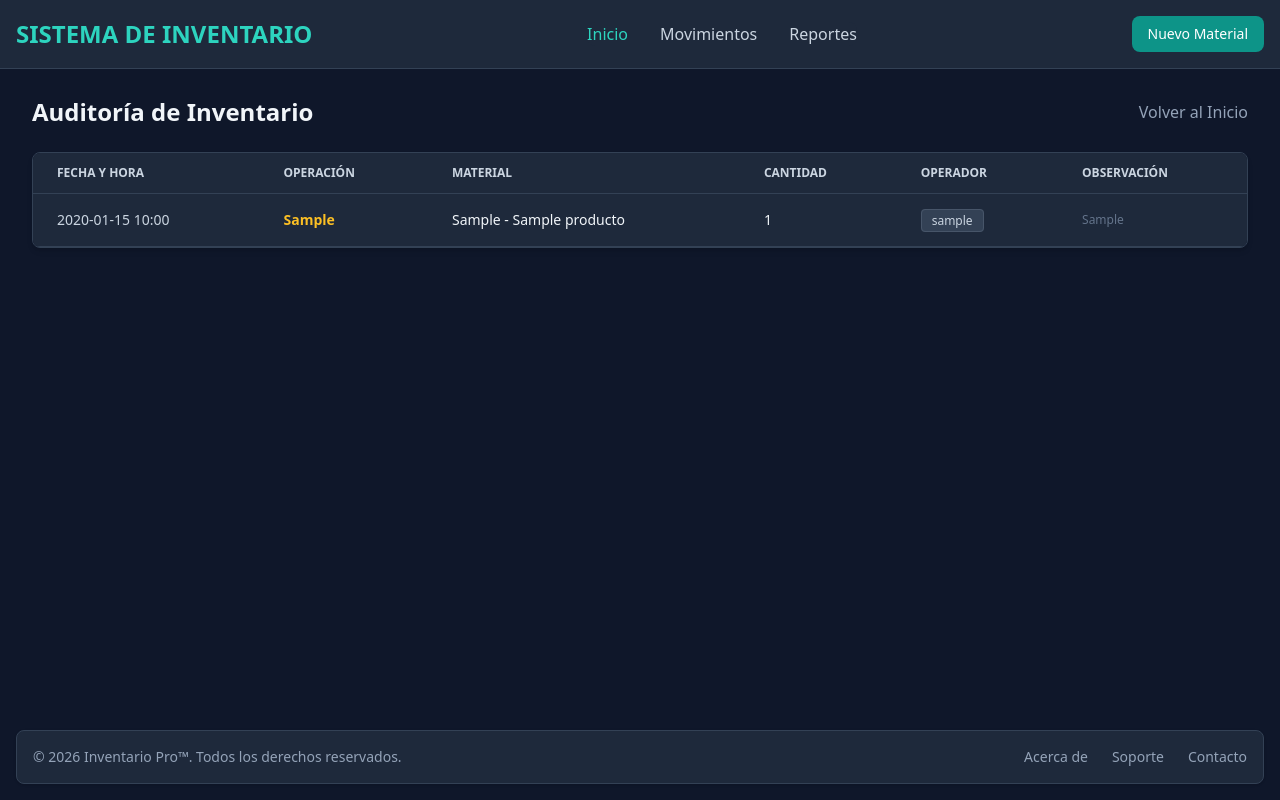
After one commit to 4ndrme/Sistema-de-inventario, a Flask app: page /movimientos in a window 1280 px wide. The commit adds this page. Run offline with Flask 3, Linux system fonts and the light colour scheme; tables that the repository leaves empty hold one stand-in row (values such as "Sample post"); some libraries are stand-ins or nearby versions.

Commit message:
Se agrego un sistema de transacciones en el inventario para registrar ingresos y despachos de materiales, incluyendo validaciones de stock y un historial de movimientos.

```diff
--- a/app.py
+++ b/app.py
@@ -45,6 +45,45 @@ def nuevo_material():
 
     return render_template("nuevo_material.html")
 
+@app.route("/procesar_movimiento/<int:id_producto>", methods=["GET", "POST"])
+def procesar_movimiento(id_producto):
+    # 1. Buscamos el material exacto en la base de datos
+    producto = Producto.query.get_or_404(id_producto)
+
+    # 2. Capturamos los datos que nos enviará el HTML
+    tipo_movimiento = request.form.get("tipo_movimiento") # 'INGRESO' o 'DESPACHO'
+    cantidad = int(request.form.get("cantidad", 0))
+    observacion = request.form.get("observacion", "")
+
+    # 3. REGLA DE SEGURIDAD: Evitar stock negativo
+    if tipo_movimiento == "DESPACHO" and cantidad > producto.stock:
+        flash("Error: No hay suficiente stock en el almacén para este despacho.", "error")
+        return redirect(url_for('inicio'))
+
+    # 4. Lógica Matemática
+    if tipo_movimiento == "INGRESO":
+        producto.stock += cantidad
+    elif tipo_movimiento == "DESPACHO":
+        producto.stock -= cantidad
+
+    # 5. Registro Inmutable de Auditoría
+    nuevo_movimiento = Movimiento(
+        tipo_movimiento=tipo_movimiento,
+        cantidad=cantidad,
+        observacion=observacion,
+        producto_id=producto.id,
+        # Usamos el ID por defecto (1) temporalmente hasta que tengamos el sistema de Login listo
+        usuario_id=1
+    )
+
+    # 6. Transacción Segura (Se guarda el stock y el historial al mismo tiempo)
+    db.session.add(nuevo_movimiento)
+    db.session.commit()
+
+    # 7. Mensaje de éxito y redirección
+    flash(f"{tipo_movimiento} de {cantidad} unidades procesado con éxito.", "success")
+    return redirect(url_for('inicio'))
+
 @app.route("/eliminar/<int:id>", methods=["POST"])
 def eliminar_producto(id):
     producto = db.session.get(Producto, id)
@@ -53,48 +92,52 @@ def eliminar_producto(id):
         db.session.commit()
     return redirect(url_for("inicio"))
 
-@app.route("/movimientos", methods=["GET", "POST"])
-def movimientos():
+@app.route("/procesar_movimiento/<int:id_producto>", methods=["GET", "POST"])
+def procesar_movimiento(id_producto):
+    producto = Producto.query.get_or_404(id_producto)
+
     if request.method == "POST":
-        producto_id = request.form.get("producto_id")
         tipo_movimiento = request.form.get("tipo_movimiento")
         cantidad = int(request.form.get("cantidad", 0))
+        observacion = request.form.get("observacion", "")
 
-        producto = db.session.get(Producto, int(producto_id)) if producto_id else None
+        if tipo_movimiento == "DESPACHO" and cantidad > producto.stock:
+            flash("Error: No hay suficiente stock en el almacén para este despacho.", "error")
+            return redirect(url_for('inicio'))
 
-        if producto:
-            if tipo_movimiento == "ENTRADA":
-                producto.stock += cantidad
-            elif tipo_movimiento == "SALIDA" and producto.stock >= cantidad:
-                producto.stock -= cantidad
+        if tipo_movimiento == "INGRESO":
+            producto.stock += cantidad
+        elif tipo_movimiento == "DESPACHO":
+            producto.stock -= cantidad
 
-            # Obtener el primer usuario registrado para satisfacer la FK no nula
-            usuario_default = Usuario.query.first()
-            usuario_id_val = usuario_default.id if usuario_default else 1
+        nuevo_movimiento = Movimiento(
+            tipo_movimiento=tipo_movimiento,
+            cantidad=cantidad,
+            observacion=observacion,
+            producto_id=producto.id,
+            usuario_id=1
+        )
 
-            columnas_mov = [col.name for col in Movimiento.__table__.columns]
-            kwargs_mov = {
-                "producto_id": producto.id,
-                "cantidad": cantidad
-            }
+        db.session.add(nuevo_movimiento)
+        db.session.commit()
 
-            if "tipo" in columnas_mov:
-                kwargs_mov["tipo"] = tipo_movimiento
-            elif "tipo_movimiento" in columnas_mov:
-                kwargs_mov["tipo_movimiento"] = tipo_movimiento
+        flash(f"{tipo_movimiento} de {cantidad} unidades procesado con éxito.", "success")
+        return redirect(url_for('inicio'))
 
-            if "usuario_id" in columnas_mov:
-                kwargs_mov["usuario_id"] = usuario_id_val
+    # Si la petición es GET, mostramos la pantalla del formulario
+    return render_template("movimiento.html", producto=producto)
 
-            nuevo_mov = Movimiento(**kwargs_mov)
-            db.session.add(nuevo_mov)
-            db.session.commit()
-
-        return redirect(url_for("inicio"))
-
-    productos = Producto.query.all()
-    movimientos_lista = Movimiento.query.all()
-    return render_template("movimientos.html", productos=productos, movimientos=movimientos_lista)
+# --- NUEVA RUTA: HISTORIAL DE MOVIMIENTOS ---
+@app.route("/movimientos")
+def movimientos():
+    # Obtenemos todos los movimientos ordenados por fecha (más recientes primero)
+    movimientos_lista = Movimiento.query.order_by(Movimiento.fecha_movimiento.desc()).all()
+    return render_template("movimientos.html", movimientos=movimientos_lista)
 
 if __name__ == "__main__":
     app.run(debug=True)
+
+
+
+if __name__ == "__main__":
+    app.run(debug=True)
--- a/templates/index.html
+++ b/templates/index.html
@@ -63,7 +63,7 @@
                 </td>
                 <td class="px-6 py-4 text-center">
                     <div class="inline-flex items-center space-x-2">
-                        <a href="#" class="font-medium text-teal-400 hover:text-teal-300 hover:underline transition-colors">Editar</a>
+                        <a href="{{ url_for('procesar_movimiento', id_producto=producto.id) }}" class="font-medium text-teal-400 hover:text-teal-300 hover:underline transition-colors">Mover Stock</a>
                         <form action="{{ url_for('eliminar_producto', id=producto.id) }}" method="POST" class="inline">
                             <button type="submit" class="font-medium text-red-400 hover:text-red-300 hover:underline transition-colors bg-transparent border-0 p-0 cursor-pointer" onclick="return confirm('¿Seguro que deseas eliminar el producto {{ producto.nombre }}?')">
                                 Eliminar
--- /dev/null
+++ b/templates/movimientos.html
@@ -0,0 +1,61 @@
+{% extends 'base.html' %}
+
+{% block title %}Auditoría de Movimientos - WMS{% endblock %}
+
+{% block content %}
+<div class="mb-6 flex justify-between items-center">
+    <h1 class="text-2xl font-bold text-slate-100">Auditoría de Inventario</h1>
+    <a href="{{ url_for('inicio') }}" class="text-slate-400 hover:text-white transition-colors">
+        Volver al Inicio
+    </a>
+</div>
+
+<div class="relative overflow-x-auto shadow-md sm:rounded-lg border border-slate-700">
+    <table class="w-full text-sm text-left rtl:text-right text-slate-400">
+        <thead class="text-xs text-slate-300 uppercase bg-slate-800 border-b border-slate-700">
+            <tr>
+                <th scope="col" class="px-6 py-3">Fecha y Hora</th>
+                <th scope="col" class="px-6 py-3">Operación</th>
+                <th scope="col" class="px-6 py-3">Material</th>
+                <th scope="col" class="px-6 py-3">Cantidad</th>
+                <th scope="col" class="px-6 py-3">Operador</th>
+                <th scope="col" class="px-6 py-3">Observación</th>
+            </tr>
+        </thead>
+        <tbody>
+            {% for mov in movimientos %}
+            <tr class="bg-slate-800 border-b border-slate-700 hover:bg-slate-700 transition-colors">
+                <td class="px-6 py-4 text-slate-300 whitespace-nowrap">
+                    <!-- Formateamos la fecha para que se vea ordenada -->
+                    {{ mov.fecha_movimiento.strftime('%Y-%m-%d %H:%M') }}
+                </td>
+                <td class="px-6 py-4 font-bold">
+                    {% if mov.tipo_movimiento == 'INGRESO' %}
+                        <span class="text-teal-400">{{ mov.tipo_movimiento }}</span>
+                    {% else %}
+                        <span class="text-amber-400">{{ mov.tipo_movimiento }}</span>
+                    {% endif %}
+                </td>
+                <!-- Relaciones de SQL Server en acción: llamamos al nombre del producto y al usuario -->
+                <td class="px-6 py-4 text-slate-100">{{ mov.producto.codigo }} - {{ mov.producto.nombre }}</td>
+                <td class="px-6 py-4 text-slate-100 font-medium">{{ mov.cantidad }}</td>
+                <td class="px-6 py-4">
+                    <span class="bg-slate-700 text-slate-300 text-xs font-medium px-2.5 py-0.5 rounded border border-slate-600">
+                        {{ mov.usuario.username }}
+                    </span>
+                </td>
+                <td class="px-6 py-4 text-xs text-slate-500">
+                    {{ mov.observacion or 'Sin observaciones' }}
+                </td>
+            </tr>
+            {% else %}
+            <tr>
+                <td colspan="6" class="px-6 py-4 text-center text-slate-500 bg-slate-800">
+                    Aún no se han registrado movimientos de inventario en la planta.
+                </td>
+            </tr>
+            {% endfor %}
+        </tbody>
+    </table>
+</div>
+{% endblock %}
```
Also changed, not shown: templates/movimiento.html (added, +47 -0 lines).
